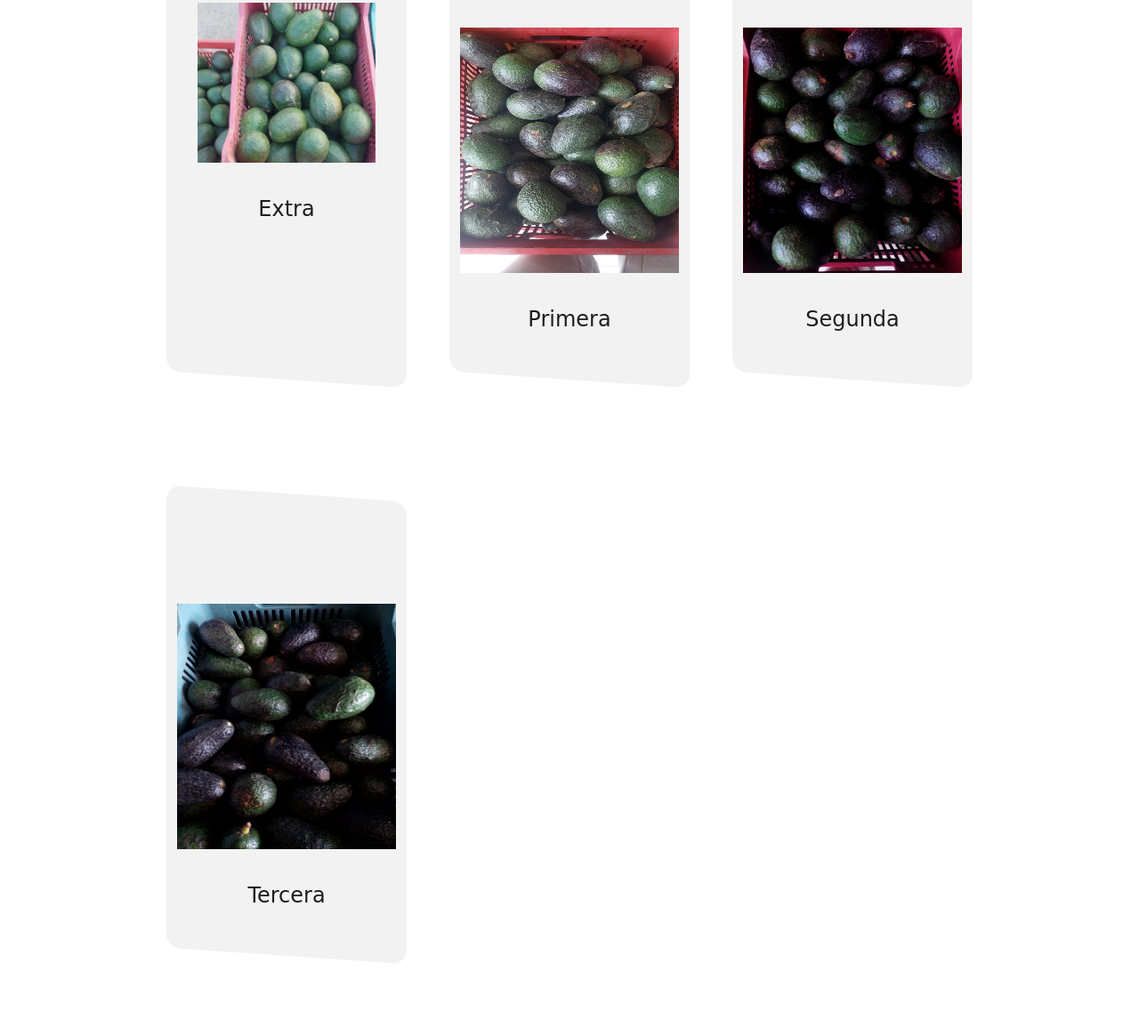
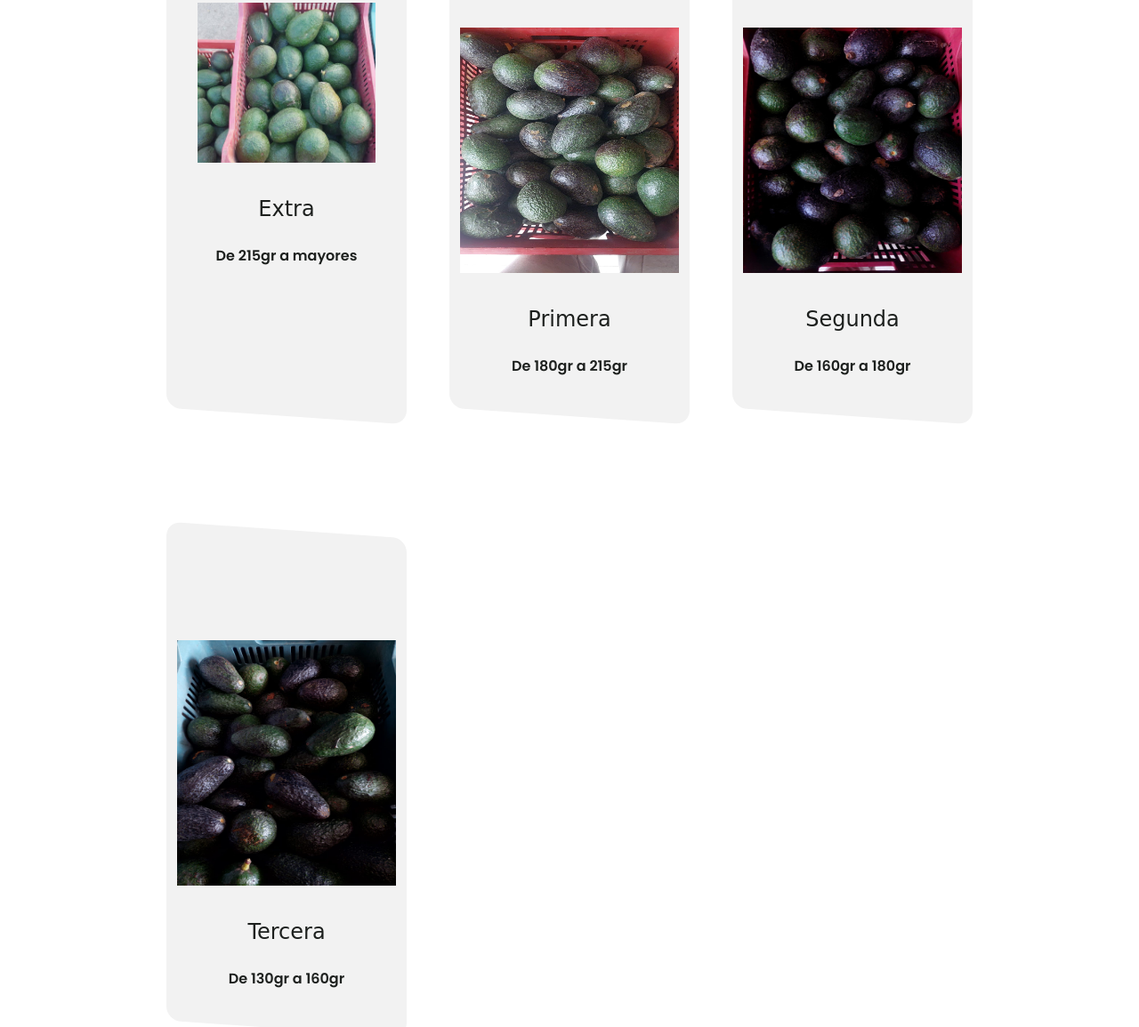
Before and after one commit to juanloco1306/aguacatesmirey, a plain HTML site: page index.html in a window 1280 px wide. Shown: the part 3224-4379 px from the top of the page at 89% size. Drawn offline with nearby package versions, Linux system fonts and the light colour scheme; files whose address does not match are found by name; a web font is replaced by a local one.

Commit message:
detalles finales 3

```diff
--- a/index.html
+++ b/index.html
@@ -176,7 +176,8 @@
             <div class="popular__bg"></div>
 
             <img src="assets/img/extra.jpeg" alt="image" class="popular__img-1" />
-            <h3 class="popular__title">Extra</h3>
+            <h3 class="popular__title">Extra</h3><br/>
+            <h3 class="popular__price">De 215gr a mayores</h3>
 
           </article>
 
@@ -184,7 +185,8 @@
             <div class="popular__bg"></div>
 
             <img src="assets/img/primera.jpeg" alt="image" class="popular__img-2" />
-            <h3 class="popular__title">Primera</h3>
+            <h3 class="popular__title">Primera</h3><br/>
+            <h3 class="popular__price">De 180gr a 215gr</h3>
 
           </article>
 
@@ -192,7 +194,8 @@
             <div class="popular__bg"></div>
 
             <img src="assets/img/segunda.jpeg" alt="image" class="popular__img-3" />
-            <h3 class="popular__title">Segunda</h3>
+            <h3 class="popular__title">Segunda</h3><br/>
+            <h3 class="popular__price">De 160gr a 180gr</h3>
 
           </article>
 
@@ -200,7 +203,8 @@
             <div class="popular__bg"></div>
 
             <img src="assets/img/aguacate5.jpg" alt="image" class="popular__img-4" />
-            <h3 class="popular__title">Tercera</h3>
+            <h3 class="popular__title">Tercera</h3><br/>
+            <h3 class="popular__price">De 130gr a 160gr</h3>
           </article>
 
         </div>
```
